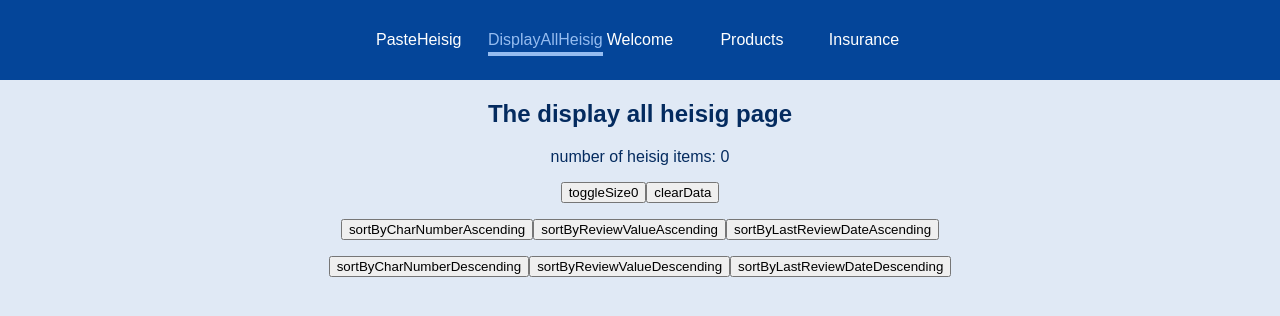
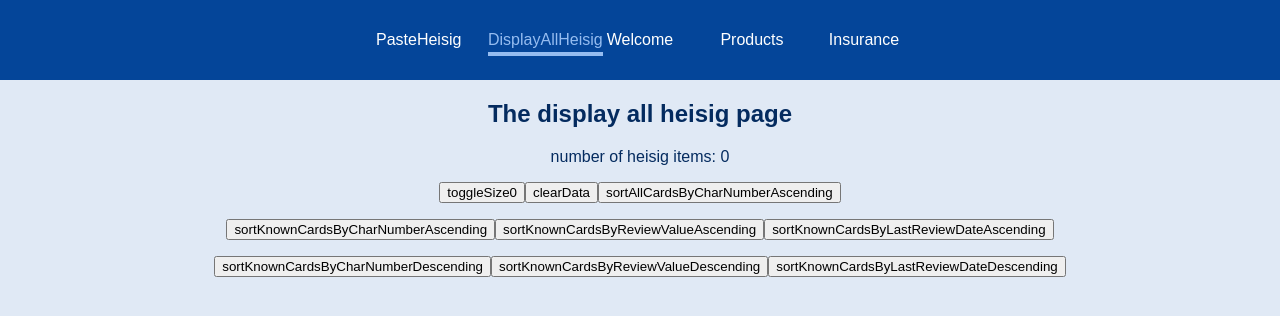
Before and after one commit to Weiqifan1/hanzimining, a React (Create React App) app: page /displayallheisig in a window 1280 px wide. Shown: the top 316 px of the page. Built offline with nearby package versions, Linux system fonts and the light colour scheme.

Commit message:
2021-10-31_1432: added more consistent logic to display characters logic

```diff
--- a/src/pages/DisplayAllHeisig.tsx
+++ b/src/pages/DisplayAllHeisig.tsx
@@ -12,40 +12,49 @@ const DisplayAllHeisig: React.FunctionComponent<IPage> = props => {
     const characterSRSstate = useSelector(
         (state: State) => state.characterSRS
     )
-    //const dispatch = useDispatch();
-    //const {createSRSobject} = bindActionCreators(characterSRSactionCreators, dispatch)
 
     function prepareNumberToDisplaySize(data: number): number{
         return data > 100 ? 100 : data
     }
+    const allCards: FlashCard[] = characterSRSstate.cards.sort(function sortByCardNumbers(a: FlashCard, b: FlashCard){if (a.cardNumber < b.cardNumber) {return -1; }if (a.cardNumber > b.cardNumber) {return 1;}return 0;})
 
     const [displayChars, setDisplayChars] = useState<FlashCard[]>([])
     const [numberToDisplay, setNumberToDisplay] = useState<number>(prepareNumberToDisplaySize(characterSRSstate.cards.length))
 
+    function sortbyIndexNumberAscendingInclUnknown() {
+        const sortedByNumber: FlashCard[] = allCards.sort(function sortSmallToLarge(a: FlashCard, b: FlashCard){if (a.cardNumber < b.cardNumber) {return -1; }if (a.cardNumber > b.cardNumber) {return 1;}return 0;})
+        setDisplayChars(sortedByNumber.slice(0,numberToDisplay))
+    }
+    function removeUnknown(input: FlashCard[]): FlashCard[] {
+        const onlyKnown: FlashCard[] = input.filter(x=>x.repetitionValue>0)
+        return onlyKnown
+    }
+
+
     function sortbyIndexNumberAscending() {
-        const sortedByNumber: FlashCard[] = characterSRSstate.cards.sort(function sortSmallToLarge(a: FlashCard, b: FlashCard){if (a.cardNumber < b.cardNumber) {return -1; }if (a.cardNumber > b.cardNumber) {return 1;}return 0;})
+        const sortedByNumber: FlashCard[] = removeUnknown(allCards).sort(function sortSmallToLarge(a: FlashCard, b: FlashCard){if (a.cardNumber < b.cardNumber) {return -1; }if (a.cardNumber > b.cardNumber) {return 1;}return 0;})
         setDisplayChars(sortedByNumber.slice(0,numberToDisplay))
     }
     function sortbyIndexNumberDescending() {
-        const sortedByNumber: FlashCard[] = characterSRSstate.cards.sort(function sortToLargeToSmall(a: FlashCard, b: FlashCard){if (a.cardNumber < b.cardNumber) {return 1; }if (a.cardNumber > b.cardNumber) {return -1;}return 0;})
+        const sortedByNumber: FlashCard[] = removeUnknown(allCards).sort(function sortToLargeToSmall(a: FlashCard, b: FlashCard){if (a.cardNumber < b.cardNumber) {return 1; }if (a.cardNumber > b.cardNumber) {return -1;}return 0;})
         setDisplayChars(sortedByNumber.slice(0,numberToDisplay))
     }
 
     function sortByReviewNumberAscending() {
-        const sortedByReviewValue: FlashCard[] = characterSRSstate.cards.sort(function sortSmallToLarge(a: FlashCard, b: FlashCard){if (a.repetitionValue < b.repetitionValue) {return -1; }if (a.repetitionValue > b.repetitionValue) {return 1;}return 0;})
+        const sortedByReviewValue: FlashCard[] = removeUnknown(allCards).sort(function sortSmallToLarge(a: FlashCard, b: FlashCard){if (a.repetitionValue < b.repetitionValue) {return -1; }if (a.repetitionValue > b.repetitionValue) {return 1;}return 0;})
         setDisplayChars(sortedByReviewValue.slice(0,numberToDisplay))
     }
     function sortByReviewNumberDescending() {
-        const sortedByReviewValue: FlashCard[] = characterSRSstate.cards.sort(function sortLargeToSmall(a: FlashCard, b: FlashCard){if (a.repetitionValue < b.repetitionValue) {return 1; }if (a.repetitionValue > b.repetitionValue) {return -1;}return 0;})
+        const sortedByReviewValue: FlashCard[] = removeUnknown(allCards).sort(function sortLargeToSmall(a: FlashCard, b: FlashCard){if (a.repetitionValue < b.repetitionValue) {return 1; }if (a.repetitionValue > b.repetitionValue) {return -1;}return 0;})
         setDisplayChars(sortedByReviewValue.slice(0,numberToDisplay))
     }
 
     function sortByLastReviewDateAscending() {
-        const sortedByLastReviewDate: FlashCard[] = characterSRSstate.cards.sort(function sortSmallToLarge(a: FlashCard, b: FlashCard){if (a.dateOfLastReview < b.dateOfLastReview) {return -1; }if (a.dateOfLastReview > b.dateOfLastReview) {return 1;}return 0;})
+        const sortedByLastReviewDate: FlashCard[] = removeUnknown(allCards).sort(function sortSmallToLarge(a: FlashCard, b: FlashCard){if (a.dateOfLastReview < b.dateOfLastReview) {return -1; }if (a.dateOfLastReview > b.dateOfLastReview) {return 1;}return 0;})
         setDisplayChars(sortedByLastReviewDate.slice(0,numberToDisplay))
     }
     function sortByLastReviewDateDescending() {
-        const sortedByLastReviewDate: FlashCard[] = characterSRSstate.cards.sort(function sortLargeToSmall(a: FlashCard, b: FlashCard){if (a.dateOfLastReview < b.dateOfLastReview) {return 1; }if (a.dateOfLastReview > b.dateOfLastReview) {return -1;}return 0;})
+        const sortedByLastReviewDate: FlashCard[] = removeUnknown(allCards).sort(function sortLargeToSmall(a: FlashCard, b: FlashCard){if (a.dateOfLastReview < b.dateOfLastReview) {return 1; }if (a.dateOfLastReview > b.dateOfLastReview) {return -1;}return 0;})
         setDisplayChars(sortedByLastReviewDate.slice(0,numberToDisplay))
     }
 
@@ -65,14 +74,15 @@ const DisplayAllHeisig: React.FunctionComponent<IPage> = props => {
         <p>number of heisig items: {characterSRSstate.cards.length}</p>
         <button type="button" onClick={toggleSize}>toggleSize{numberToDisplay}</button>
         <button type="button" onClick={clearData}>clearData</button>
+        <button type="button" onClick={sortbyIndexNumberAscendingInclUnknown}>sortAllCardsByCharNumberAscending</button>
         <p></p>
-        <button type="button" onClick={sortbyIndexNumberAscending}>sortByCharNumberAscending</button>
-        <button type="button" onClick={sortByReviewNumberAscending}>sortByReviewValueAscending</button>
-        <button type="button" onClick={sortByLastReviewDateAscending}>sortByLastReviewDateAscending</button>
+        <button type="button" onClick={sortbyIndexNumberAscending}>sortKnownCardsByCharNumberAscending</button>
+        <button type="button" onClick={sortByReviewNumberAscending}>sortKnownCardsByReviewValueAscending</button>
+        <button type="button" onClick={sortByLastReviewDateAscending}>sortKnownCardsByLastReviewDateAscending</button>
         <p></p>
-        <button type="button" onClick={sortbyIndexNumberDescending}>sortByCharNumberDescending</button>
-        <button type="button" onClick={sortByReviewNumberDescending}>sortByReviewValueDescending</button>
-        <button type="button" onClick={sortByLastReviewDateDescending}>sortByLastReviewDateDescending</button>
+        <button type="button" onClick={sortbyIndexNumberDescending}>sortKnownCardsByCharNumberDescending</button>
+        <button type="button" onClick={sortByReviewNumberDescending}>sortKnownCardsByReviewValueDescending</button>
+        <button type="button" onClick={sortByLastReviewDateDescending}>sortKnownCardsByLastReviewDateDescending</button>
         <Todos data={displayChars}/>
     </section>
     //return <h1> The display all heisig page </h1>
```
